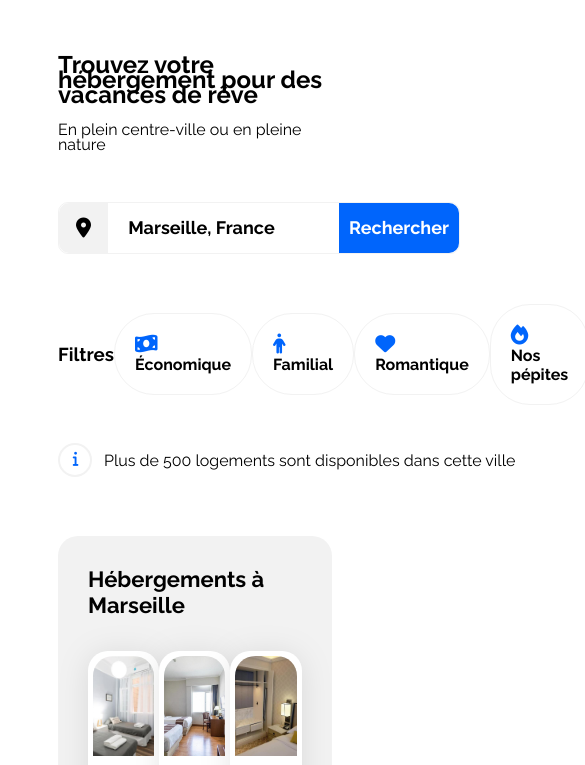
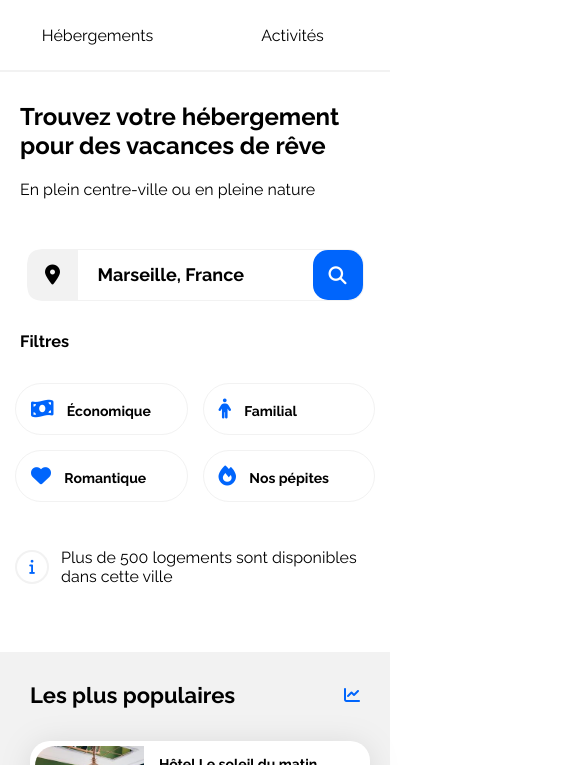
Before and after one commit to Stev44/Projet-HTML-CSS, a plain HTML site: page index.html in a window 390 px wide. Shown: the part 99-864 px from the top of the page, 585 px wide, since content can reach past the window. Drawn offline with Linux system fonts and the light colour scheme.

Commit message:
Everything

```diff
--- a/css/style.css
+++ b/css/style.css
@@ -57,7 +57,6 @@ a {
     text-decoration: none;
     color: black;
 }
-
 /****** Header *******/
 
 nav {
@@ -66,6 +65,12 @@ nav {
     justify-content: space-between;
     padding-top: 20px;
     padding-bottom: 30px;
+}
+
+.navLink {
+    display: flex;
+    flex-direction: row;
+    justify-content: space-between;
 }
 
 nav a {
@@ -89,6 +94,13 @@ nav a:hover {
 .centerSearch {
     display: flex;
     flex-direction: row;
+    justify-content: flex-start;
+    align-items: center;
+}
+
+.centerContent {
+    display: flex;
+    flex-direction: row;
     justify-content: center;
     align-items: center;
 }
@@ -103,7 +115,7 @@ nav a:hover {
 }
 
 .borderSearch {
-    width: 400px;
+
     border-radius: 10px;
     border: 0.5px solid #F2F2F2 ;
 }
@@ -124,7 +136,7 @@ nav a:hover {
 
 .search {
     height: 50px;
-    width: 100%;
+    width: 300px;
     font-size: 18px;
     font-weight: bold;
     color: black
@@ -144,19 +156,40 @@ nav a:hover {
     border-radius: 0 10px 10px 0;
 }
 
+.mobileButton {
+    display: none;
+}
+
 /****** Filtres ********/
 
 .filter {
     margin-top: 50px;
-    margin-bottom: 50px;
+    margin-bottom: 30px;
 }
 
 .filterCenter {
     display: flex;
     flex-direction: row;
-    justify-content: space-between;
-    align-items: center;
-    width: 63%;
+    justify-content: flex-start;
+    width: 100%;
+    gap: 15px;
+}
+
+.filter2 {
+    display: flex;
+    flex-direction: row;
+}
+
+.groupFilter {
+    display: flex;
+    flex-direction: row;
+    gap: 15px;
+}
+
+.group1, .group2 {
+    display: flex;
+    flex-direction: row;
+    gap: 15px;
 }
 
 .hoverFilter:hover {
@@ -183,8 +216,9 @@ nav a:hover {
 .infoCenter {
     display: flex;
     align-items: center;
-    width: 700px;
+    width: 100%;
     margin-top: 30px;
+    margin-bottom: 20px;
 }
 
 .iconInfo {
@@ -193,18 +227,13 @@ nav a:hover {
     border: 2px solid #F2F2F2;
     border-radius: 50%;
     margin-right: 12px;
-}
-
-.iconInfo2{
     display: flex;
     flex-direction: row;
     justify-content: center;
     align-items: center;
-    padding-left: 11px;
-    padding-top: 6px;
 }
 
-.iconInfo2 i {
+.iconInfo i {
     font-size: 15px;
 }
 
@@ -221,6 +250,11 @@ nav a:hover {
     box-sizing: border-box;
 }
 
+.activites {
+    border-radius: 20px;
+    padding: 30px;
+    box-sizing: border-box;
+}
 
 /****** Hebergements ***********/
 .hebergements {
@@ -286,6 +320,7 @@ nav a:hover {
     text-decoration: underline;
 }
 
+
 /****** Populaires ***********/
 .populaires {
     width: 32%;
@@ -337,15 +372,15 @@ nav a:hover {
     width: 100%;
 }
 
-.activitesH2 {
-    padding-left: 30px;
-    padding-top: 80px;
-    padding-bottom: 50px;
-}
-
 .activiteTitle{
     padding-left: 20px;
     font-size: 16px;
+}
+
+.activitesH2 {
+    display: flex;
+    justify-content: space-between;
+    align-items: center;
 }
 
 .activitesCard {
@@ -357,7 +392,8 @@ nav a:hover {
 
 .activitesCard .card {
     width: 22%;
-    padding: 0px
+    padding: 0px;
+    margin-top: 33px;
 }
 
 .activitesCard img {
@@ -377,14 +413,13 @@ nav a:hover {
     justify-content: space-around;
 }
 
-.group {
+.textGroup {
     padding: 20px
 }
 
-.group a {
+.textGroup a {
     font-size: 16px;
 }
-
 
 /* Le code ci-dessous correspond à la version responsive uniquement */
 
@@ -392,12 +427,26 @@ nav a:hover {
 /* Medium devices (tablets, less/equal than 1024px) */
 @media (max-width: 1024px) {
 
-    /***** Filtres *******/
+    /****** Information *******/
 
+    .infoCenter {
+        width: 100%;
+        padding-left: 10px;
+        padding-right: 10px;
+        margin-bottom: 30px;
+    }
+
+    /****** Filtres ********/
+
+    .filter {
+        margin-top: 20px;
+    }
     .filterCenter {
-        width: 80%;
+        flex-direction: column;
     }
-    /***** hebergements *****/
+
+    /***** Hébergements and populaires ****/
+
     .hebergements-and-populaires {
         flex-direction: column;
     }
@@ -406,11 +455,6 @@ nav a:hover {
         width: 100%;
     }
 
-    .hebergements-cards img {
-        height: 100px;
-    }
-
-    /****** Populaires ******/
     .populaires {
         width: 100%;
         margin-top: 50px;
@@ -434,15 +478,275 @@ nav a:hover {
         font-size: 13px;
     }
 
-    /******* Activités *******/
-
     .activitesCard img {
         height: 200px;
+    }
+
+    .footer {
+        margin-top: 60px;
     }
 }
 
 /* Small devices (phones, less than 768px) */
 @media (max-width: 767.98px) {
     /* ... */
+    /****** General ***********/
+
+html, body {
+    margin: 0;
+    padding: 0;
+}
+
+.main-container {
+    padding: 0;
+}
+
+/****** Header *******/
+
+header {
+    width: 100%;
+}
+
+nav {
+    display: flex;
+    flex-direction: column;
+    justify-items: center;
+    align-items: center;
+    flex-wrap: wrap;
+    padding-bottom: 0;
 
 }
+
+nav a {
+    margin-left: 0;
+    width: 50%;
+    display: flex;
+    justify-content: center;
+
+}
+
+nav img {
+    padding-top: 30px;
+}
+
+.navLink {
+    margin-top: 50px;
+    width: 100%;
+    display: flex;
+    flex-direction: row;
+    justify-content: space-between;
+
+
+}
+
+.link1 {
+    display: flex;
+    justify-content: center;
+    width: 50%;
+    border-bottom: 2px solid #F2F2F2;
+    padding-bottom: 25px;
+}
+
+.link2 {
+    display: flex;
+    justify-content: center;
+    width: 50%;
+    border-bottom: 2px solid #F2F2F2;
+    padding-bottom: 25px;
+}
+
+.link1:hover {
+    color: #0065FC;
+    border-top: none;
+    border-bottom:2px solid #0065FC;
+}
+
+.link2:hover {
+    color: #0065FC;
+    border-top: none;
+    border-bottom:2px solid #0065FC;
+}
+
+nav a:hover {
+    border-top: none;
+    border-bottom: none;
+    padding-top: 0;
+}
+
+/****** Recherche *******/
+
+.find {
+    line-height: normal;
+    margin-top: 0;
+}
+
+.desktopButton{
+    display: none;
+}
+.mobileFind {
+    padding-left: 20px;
+    padding-right: 20px;
+    padding-top: 10px;
+
+}
+
+.search {
+    height: 50px;
+    width: 100%;
+    font-size: 18px;
+    font-weight: bold;
+    color: black
+}
+
+.borderSearch {
+    border-radius: 15px;
+}
+
+.centerSearch {
+    justify-content: center;
+}
+
+.backBlue{
+    background-color: #0065FC;
+}
+
+.buttonSearch {
+    height: 50px;
+    width: 50px;
+    font-size: 18px;
+    font-weight: bold;
+    cursor: pointer;
+    border-radius: 15px 15px 15px 15px;
+}
+
+.mobileButton {
+    display: block;
+}
+
+.mobileButton i {
+    color: white;
+}
+
+/****** Filtres ********/
+
+.filter {
+    margin-top: 15px;
+    margin-bottom: 30px;
+}
+
+.filterCenter {
+    flex-direction: column;
+    width: 100%;
+}
+
+.filter2 {
+    padding-left: 20px;
+}
+
+.groupFilter {
+    flex-direction: column;
+    padding-left: 15px;
+    padding-right: 15px;
+}
+
+.group1, .group2 {
+    flex-direction: row;
+    gap: 15px;
+}
+
+.textFilter {
+    font-size: 14px;
+}
+.borderFilter {
+    padding: 15px;
+    width: 50%;
+}
+
+/****** Information *******/
+
+.infoCenter {
+    width: 95%;
+    padding-left: 15px;
+    padding-right: 15px;
+    margin-bottom: 0px;
+}
+
+.iconInfo {
+    min-width: 30px;
+}
+
+/****** Hebergements And Populaires ***********/
+
+.hebergements-and-populaires section{
+    border-radius: 0;
+}
+
+.hebergements-and-populaires {
+    flex-direction: column-reverse;
+}
+
+.hebergements-and-populaires .hebergements {
+    background-color: white;
+}
+
+/****** Hebergements ***********/
+
+.row1 {
+    flex-direction: column;
+    gap: 30px;
+}
+
+.row2 {
+    flex-direction: column;
+    gap: 30px;
+}
+
+.hebergements-cards {
+    width: 100%;
+
+}
+
+.hebergements-cards .card {
+    width: 100%;
+}
+
+/****** Populaires ***********/
+
+.populaires-cards {
+    flex-direction: column;
+    width: 100%;
+}
+
+.populaires-cards .card {
+    width: 100%;
+}
+
+.populaires {
+    padding: 0px;
+}
+
+/******** Activités ********/
+
+.activitesCard{
+    flex-direction: column;
+    width: 100%;
+    justify-content: center;
+}
+
+.activitesCard .card{
+    width: 100%;
+}
+
+.activitesCard img {
+    height: 200px;
+}
+
+/******* Footer *******/
+
+.footer {
+    flex-direction: column;
+    margin-top: 40px;
+    padding-left: 15px;
+}
+
+}
--- a/index.html
+++ b/index.html
@@ -19,41 +19,56 @@
         <header>
             <nav>
                 <img src="images/logo/Booki06.png" alt="logo">
-                <div>
+                <div class="navLink">
+                    <div class="link1">
                     <a href="#ancreHebergements">Hébergements</a>
+                    </div>
+                    <div class="link2">
                     <a href="#ancreActivites">Activités</a>
+                    </div>
                 </div>
             </nav>
         </header>
         <main>
-            <section>
+            <section class="mobileFind">
                 <div class="find">
                 <h1 id="ancreHebergements">Trouvez votre hébergement pour des vacances de rêve</h1>
                     <p>En plein centre-ville ou en pleine nature</p>
                 </div>
-                <div class="centerSearch borderSearch">
-                    <div class="backGrey centerSearch iconSize"><i class="fa-solid fa-location-dot"></i></div>
+                <div class="centerSearch">
+                    <div class="borderSearch centerContent">
+                    <div><i class="fa-solid fa-location-dot iconSize centerContent backGrey"></i></div>
                     <div>
                         <form method="get" action="">
-                        <input class="search borderNone paddingSearch centerSearch" type="search" value="Marseille, France">
+                        <input class="search borderNone paddingSearch centerContent" type="search" value="Marseille, France">
                         </form>
                     </div>
-                    <div><button class="backBlue borderNone buttonSearch centerSearch">Rechercher</button></div>
+                    <div class="desktopButton"><button class="backBlue borderNone buttonSearch centerContent">Rechercher</button></div>
+                    <div class="mobileButton"><button class="backBlue borderNone buttonSearch centerSearch"><i class="fa-solid fa-magnifying-glass"></i></button></div>
+                    </div>
                 </div>
             </section>
             <section class="filter">
-                <div class="filterCenter">
+                <div class="filterCenter mobileFilter">
+                    <div class="filter2">
                     <div class="textFilter"><h3>Filtres</h3></div>
+                    </div>
+                    <div class="groupFilter">
+                        <div class="group1">
                         <div class="borderFilter textFilter hoverFilter"><a href="#"><i class="fa-solid fa-money-bill-wave"></i> Économique</a></div>
                         <div class="borderFilter textFilter hoverFilter"><a href="#"><i class="fa-solid fa-person"></i> Familial</a></div>
+                        </div>
+                        <div class="group2">
                         <div class="borderFilter textFilter hoverFilter"><a href="#"><i class="fa-solid fa-heart"></i> Romantique</a></div>
                         <div class="borderFilter textFilter hoverFilter"><a href="#"><i class="fa-solid fa-fire"></i> Nos pépites</a></div>
                         </div>
+                    </div>
+                </div>
+            </section>
             <div class="infoCenter">
-                    <div class="iconInfo"><div class="iconInfo2"><i class="fa-solid fa-info"></i></div></div>
+                <div class="iconInfo"><i class="fa-solid fa-info"></i></div>
                 <p>Plus de 500 logements sont disponibles dans cette ville</p>
             </div>
-            </section>
             <div class="hebergements-and-populaires">
                 <section class="hebergements">
                     <h2 class="section-title">Hébergements à Marseille</h2>
@@ -242,7 +257,9 @@
                 </section>
             </div>
             <section class="activites">
-                    <h2 class="activitesH2 section-title" id="ancreActivites">Activités à Marseille</h2>
+                <div class="activitesH2">
+                <h2 class="section-title" id="ancreActivites">Activités à Marseille</h2>
+                </div>
                 <div class="activitesCard">
                     <article class="card">
                         <a href="#">
@@ -281,18 +298,18 @@
         </main>
         <footer>
             <div class="footer backGrey">
-                <div class="group">
+                <div class="textGroup">
                     <h3>À propos</h3>
                     <p><a href="#">Fonctionnement du site</a></p>
                     <p><a href="#">Conditions générales</a></p>
                     <p><a href="#">Données et confidentialité</a></p>
                 </div>
-                <div class="group">
+                <div class="textGroup">
                     <h3>Nos hébergements</h3>
                     <p><a href="#">Charte qualité</a></p>
                     <p><a href="#">Proposer votre hôtel</a></p>
                 </div>
-                <div class="group">
+                <div class="textGroup">
                     <h3>Assistance</h3>
                     <p><a href="#">Centre d’aide</a></p>
                     <p><a href="#">Nous contacter</a></p>
```
Lines whose indentation alone changed are shown as unchanged.
